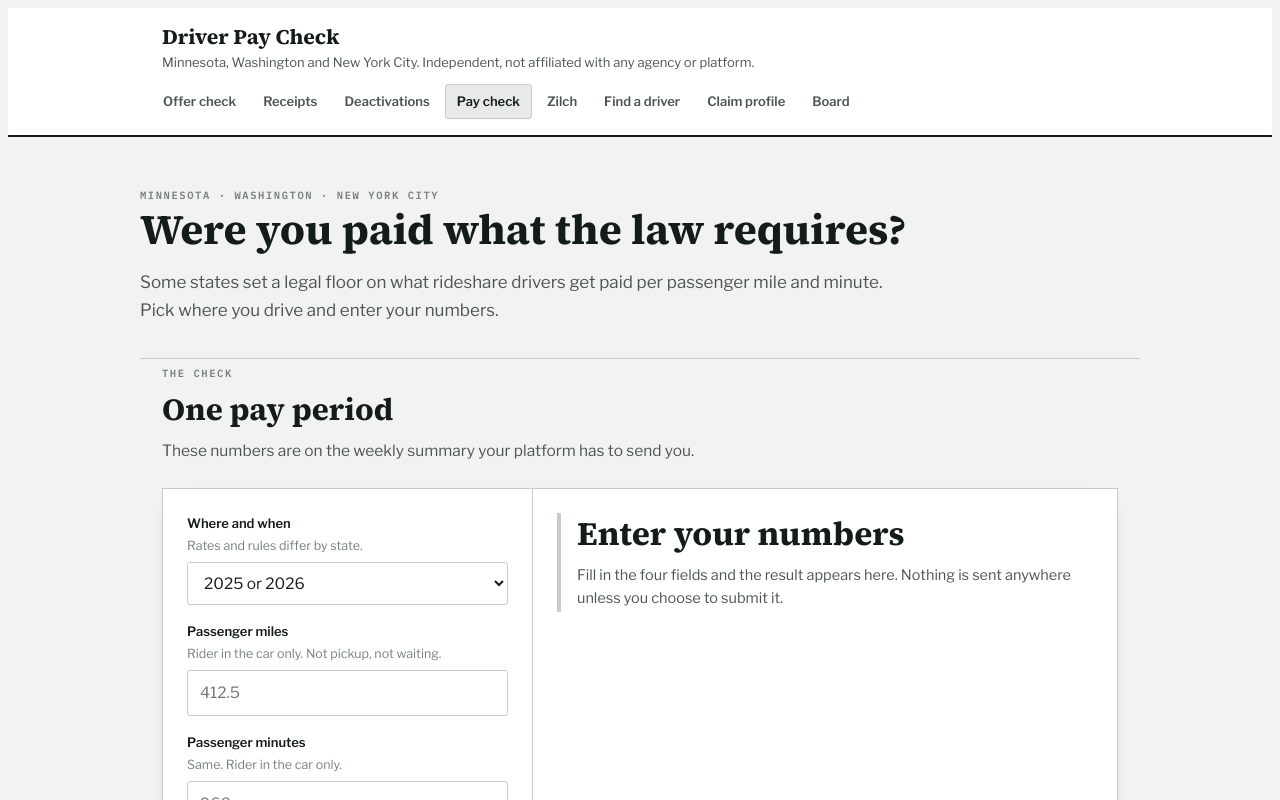
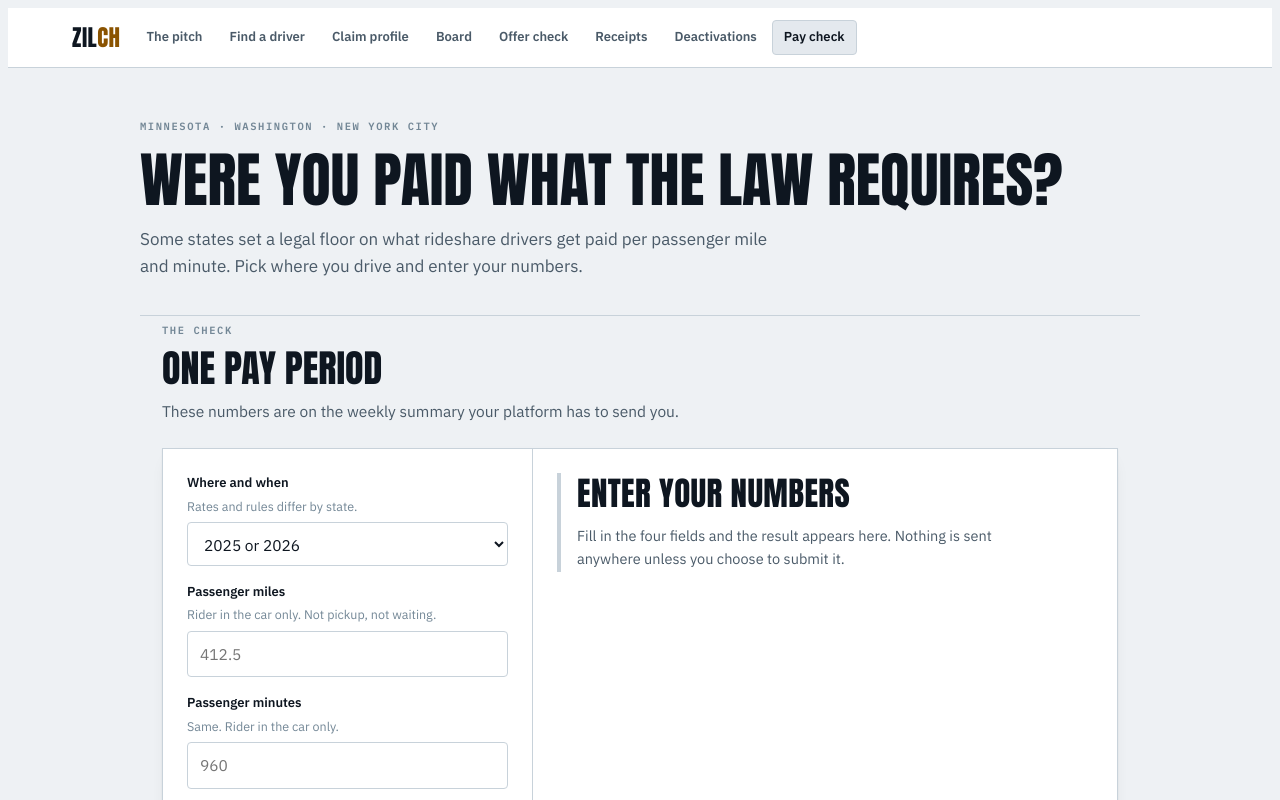
Before and after one commit to chlongis/Lets-rape-uber-to-death-, a plain HTML site: page paycheck.html in a window 1280 px wide. Shown: the top 800 px of the page. Drawn offline with nearby package versions, Linux system fonts and the light colour scheme; no server answers.

Commit message:
Restyle the pay check page to match the rest of Zilch

```diff
--- a/paycheck.html
+++ b/paycheck.html
@@ -10,58 +10,53 @@
 <meta name="mobile-web-app-capable" content="yes">
 <meta name="apple-mobile-web-app-title" content="Zilch">
 <meta name="apple-mobile-web-app-status-bar-style" content="black-translucent">
-<title>Driver Pay Check</title>
+<title>Pay Check — Zilch</title>
 <link rel="preconnect" href="https://fonts.googleapis.com">
 <link rel="preconnect" href="https://fonts.gstatic.com" crossorigin>
-<link rel="stylesheet" href="https://fonts.googleapis.com/css2?family=IBM+Plex+Mono:wght@400;500;600&family=Libre+Franklin:wght@400;500;600;700&family=Source+Serif+4:opsz,wght@8..60,600;8..60,700&display=swap">
+<link rel="stylesheet" href="https://fonts.googleapis.com/css2?family=Anton&family=IBM+Plex+Mono:wght@400;500;600&family=IBM+Plex+Sans:wght@400;500;600&display=swap">
 <style>
   :root{
-    --paper:#F2F3F1;
-    --surface:#FFFFFF;
-    --surface-2:#E7EAE7;
-    --line:#C6CCC7;
-    --line-soft:#DDE2DE;
-    --text:#141C18;
-    --text-2:#4B564F;
-    --text-3:#76827A;
-    --pine:#1F5C4A;
-    --pine-bg:#DCEBE4;
-    --short:#A32E22;
-    --short-bg:#F7E0DC;
-    --ok:#1F5C4A;
-    --shadow:0 1px 2px rgba(20,28,24,.05), 0 8px 24px -14px rgba(20,28,24,.22);
-    --radius:3px;
+    --paper:#EEF1F4; --surface:#FFFFFF; --surface-2:#E4E9EE;
+    --line:#C8D2DA; --line-soft:#DCE3E9;
+    --text:#0E1620; --text-2:#4A5A68; --text-3:#738796;
+    --accent:#FFB020; --accent-ink:#8A5300;
+    --pine:#8A5300; --pine-bg:#FCEBC7;
+    --short:#A8402B; --short-bg:#F7DFD8;
+    --ok:#1E8A5C;
+    --shadow:0 1px 2px rgba(14,22,32,.05), 0 6px 18px -10px rgba(14,22,32,.16);
+    --radius:4px;
   }
   @media (prefers-color-scheme:dark){
     :root:not([data-theme="light"]){
-      --paper:#0F1512; --surface:#161E1A; --surface-2:#1D2723;
-      --line:#2E3A34; --line-soft:#232E29;
-      --text:#E8EDE9; --text-2:#A6B2AB; --text-3:#75837B;
-      --pine:#6FC5A4; --pine-bg:#16302700;
-      --pine-bg:#153027;
-      --short:#E88878; --short-bg:#3A1E1A;
-      --ok:#6FC5A4;
-      --shadow:0 1px 2px rgba(0,0,0,.45), 0 10px 28px -14px rgba(0,0,0,.75);
+      --paper:#0B1219; --surface:#121C26; --surface-2:#18242F;
+      --line:#2A3946; --line-soft:#1E2C38;
+      --text:#E8EEF3; --text-2:#A3B4C1; --text-3:#6F8494;
+      --accent:#FFB020; --accent-ink:#FFC65C;
+      --pine:#FFC65C; --pine-bg:#3A2C10;
+      --short:#E5806A; --short-bg:#3A1E1A;
+      --ok:#4FCB92;
+      --shadow:0 1px 2px rgba(0,0,0,.4), 0 8px 24px -12px rgba(0,0,0,.7);
     }
   }
   :root[data-theme="dark"]{
-    --paper:#0F1512; --surface:#161E1A; --surface-2:#1D2723;
-    --line:#2E3A34; --line-soft:#232E29;
-    --text:#E8EDE9; --text-2:#A6B2AB; --text-3:#75837B;
-    --pine:#6FC5A4; --pine-bg:#153027;
-    --short:#E88878; --short-bg:#3A1E1A;
-    --ok:#6FC5A4;
-    --shadow:0 1px 2px rgba(0,0,0,.45), 0 10px 28px -14px rgba(0,0,0,.75);
+    --paper:#0B1219; --surface:#121C26; --surface-2:#18242F;
+    --line:#2A3946; --line-soft:#1E2C38;
+    --text:#E8EEF3; --text-2:#A3B4C1; --text-3:#6F8494;
+    --accent:#FFB020; --accent-ink:#FFC65C;
+    --pine:#FFC65C; --pine-bg:#3A2C10;
+    --short:#E5806A; --short-bg:#3A1E1A;
+    --ok:#4FCB92;
+    --shadow:0 1px 2px rgba(0,0,0,.4), 0 8px 24px -12px rgba(0,0,0,.7);
   }
 
   *{box-sizing:border-box}
   [hidden]{display:none!important}
   body{
     background:var(--paper);color:var(--text);
-    font-family:"Libre Franklin",-apple-system,Helvetica,Arial,sans-serif;
+    font-family:"IBM Plex Sans","Segoe UI",Helvetica,Arial,sans-serif;
     font-size:16px;line-height:1.6;-webkit-font-smoothing:antialiased;
   }
-  h1,h2,h3{margin:0;font-family:"Source Serif 4",Georgia,serif;text-wrap:balance}
+  h1,h2,h3{margin:0;font-family:"IBM Plex Sans","Segoe UI",Helvetica,Arial,sans-serif;font-weight:600;text-wrap:balance}
   p{margin:0}
   .wrap{max-width:1000px;margin:0 auto;padding:0 22px}
   .mono{font-family:"IBM Plex Mono",ui-monospace,Menlo,monospace;font-variant-numeric:tabular-nums}
@@ -70,11 +65,11 @@
     font-size:10.5px;letter-spacing:.15em;text-transform:uppercase;font-weight:600;color:var(--text-3);
   }
 
-  .masthead{border-bottom:2px solid var(--text);background:var(--surface)}
-  .masthead-in{max-width:1000px;margin:0 auto;padding:16px 22px}
-  .masthead h1{font-size:21px;font-weight:700;line-height:1.2}
-  .masthead p{font-size:13px;color:var(--text-2);margin-top:3px}
-  .sitenav{display:flex;gap:3px;flex-wrap:wrap;margin-top:11px;margin-left:-11px}
+  .top{border-bottom:1px solid var(--line);background:var(--surface)}
+  .top-in{max-width:1180px;margin:0 auto;padding:12px 22px;display:flex;align-items:center;gap:14px;flex-wrap:wrap}
+  .wordmark{font-family:Anton,Impact,sans-serif;font-size:23px;letter-spacing:.02em;text-transform:uppercase;line-height:1;color:var(--text);text-decoration:none}
+  .wordmark span{color:var(--accent-ink)}
+  .sitenav{display:flex;gap:3px;align-items:center;flex-wrap:wrap}
   .sitenav a{font-size:13px;font-weight:600;text-decoration:none;padding:6px 11px;
     color:var(--text-2);border:1px solid transparent;border-radius:var(--radius)}
   .sitenav a:hover{color:var(--text);border-color:var(--line)}
@@ -82,13 +77,13 @@
   .sitenav a:focus-visible{outline:2px solid var(--pine);outline-offset:2px}
 
   .intro{padding:44px 0 34px;border-bottom:1px solid var(--line)}
-  .intro h2{font-size:clamp(27px,4.6vw,42px);line-height:1.12;font-weight:700}
+  .intro h2{font-family:Anton,Impact,sans-serif;text-transform:uppercase;font-weight:400;font-size:clamp(34px,7vw,60px);line-height:.98;margin-top:14px}
   .intro p{margin-top:16px;max-width:64ch;font-size:17px;color:var(--text-2)}
   .intro p strong{color:var(--text);font-weight:600}
 
   section{padding:44px 0;border-bottom:1px solid var(--line)}
   .sec-head{margin-bottom:24px}
-  .sec-head h2{font-size:clamp(22px,3.4vw,31px);line-height:1.15;margin-top:8px;font-weight:700}
+  .sec-head h2{font-family:Anton,Impact,sans-serif;text-transform:uppercase;font-weight:400;font-size:clamp(26px,4.4vw,38px);line-height:1.02;margin-top:8px}
   .sec-head p{margin-top:11px;max-width:66ch;color:var(--text-2);font-size:15.5px}
 
   .tool{
@@ -133,7 +128,7 @@
   .verdict.ok{border-left-color:var(--ok)}
   .verdict.idle{border-left-color:var(--line)}
   .vhead{
-    font-family:"Source Serif 4",Georgia,serif;font-weight:700;
+    font-family:Anton,Impact,sans-serif;text-transform:uppercase;font-weight:400;letter-spacing:.01em;
     font-size:clamp(23px,3.6vw,33px);line-height:1.15;
   }
   .verdict.short .vhead{color:var(--short)}
@@ -158,10 +153,8 @@
 
   .act{
     font:inherit;font-size:15px;font-weight:600;padding:11px 20px;cursor:pointer;align-self:flex-start;
-    background:var(--pine);color:#fff;border:1px solid var(--pine);border-radius:var(--radius);
+    background:var(--accent);color:#0E1620;border:1px solid var(--accent);border-radius:var(--radius);
   }
-  :root[data-theme="dark"] .act{color:#0F1512}
-  @media (prefers-color-scheme:dark){ :root:not([data-theme="light"]) .act{color:#0F1512} }
   .act:hover{opacity:.9}
   .act:disabled{opacity:.4;cursor:default}
   .act:focus-visible{outline:2px solid var(--text);outline-offset:2px}
@@ -211,19 +204,18 @@
   @media (prefers-reduced-motion:reduce){*{animation:none!important;transition:none!important}}
 </style>
 
-<div class="masthead">
-  <div class="masthead-in">
-    <h1>Driver Pay Check</h1>
-    <p>Minnesota, Washington and New York City. Independent, not affiliated with any agency or platform.</p>
+<div class="top">
+  <div class="top-in">
+    <a class="wordmark" href="index.html">Zil<span>ch</span></a>
     <nav class="sitenav">
+      <a href="index.html">The pitch</a>
+      <a href="find.html">Find a driver</a>
+      <a href="claim.html">Claim profile</a>
+      <a href="board.html">Board</a>
       <a href="offer.html">Offer check</a>
       <a href="receipt.html">Receipts</a>
       <a href="deact.html">Deactivations</a>
       <a href="paycheck.html" aria-current="page">Pay check</a>
-      <a href="index.html">Zilch</a>
-      <a href="find.html">Find a driver</a>
-      <a href="claim.html">Claim profile</a>
-      <a href="board.html">Board</a>
     </nav>
   </div>
 </div>
```
